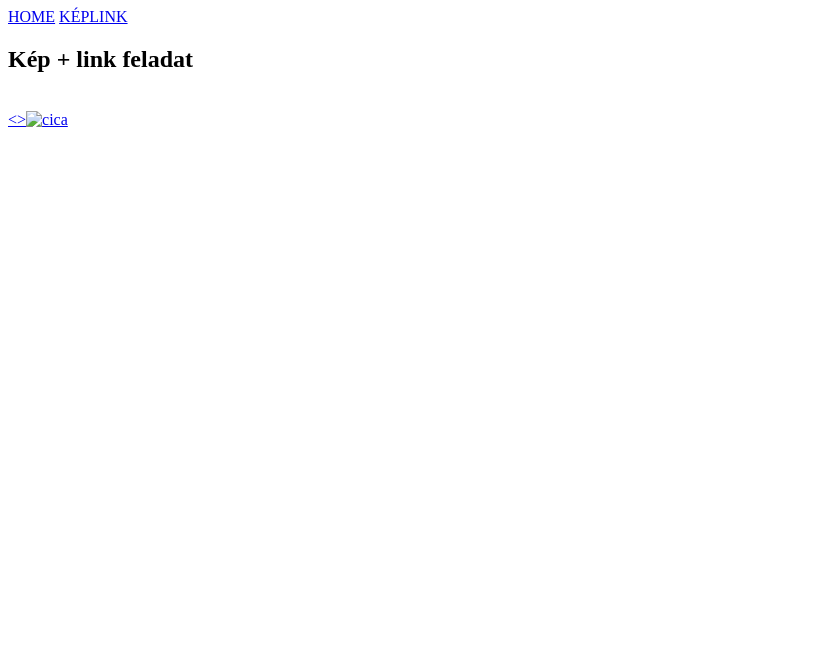
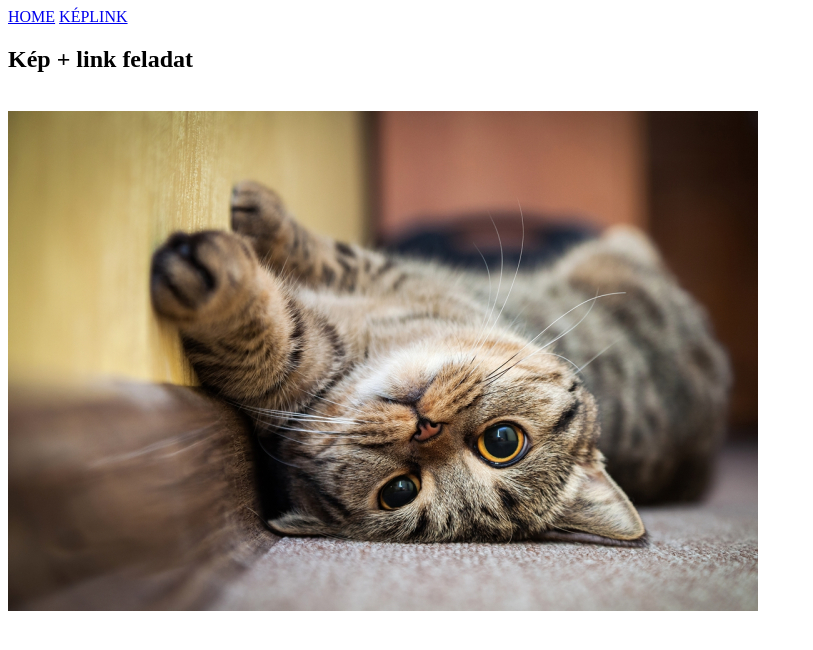
Before and after one commit to KovacsDavid234/ikt123-web, a plain HTML site: page keplink.html in a window 1280 px wide. Shown: the whole page, without its empty margins (0-813 px from the left). Drawn offline with Linux system fonts and the light colour scheme.

Commit message:
javítás

```diff
--- a/keplink.html
+++ b/keplink.html
@@ -12,7 +12,7 @@
    </nav>
     <h2>Kép + link feladat</h2>
     <br> <!--sortörés-->
-    <a href="https://hu.wikipedia.org/wiki/Macska" target="_blank"><><img src="img/cica.jpg" alt="cica" ></a>
+    <a href="https://hu.wikipedia.org/wiki/Macska" target="_blank"><img src="img/cica.jpg" alt="cica" title="cica"></a>
 
 </body>
 </html>
```
Also changed, not shown: index.html (+0 -1 lines), img/cica.jpg (renamed from cica.jpg).
